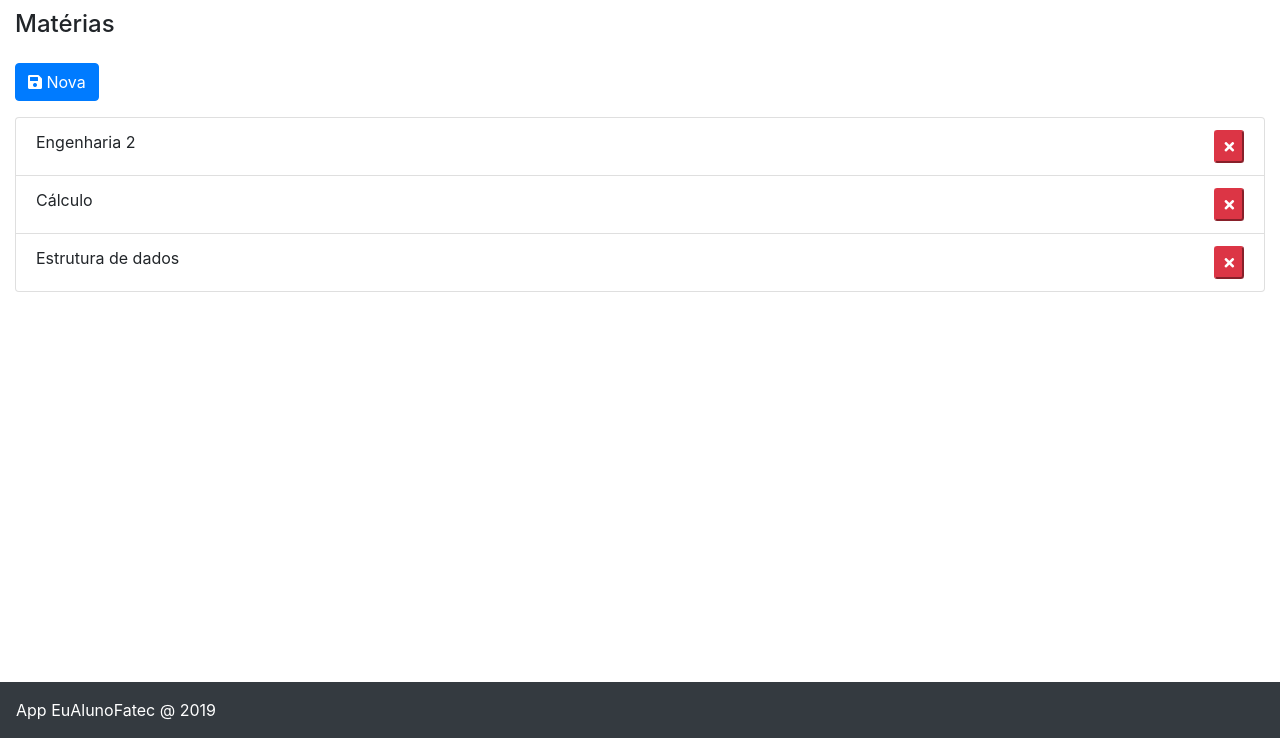
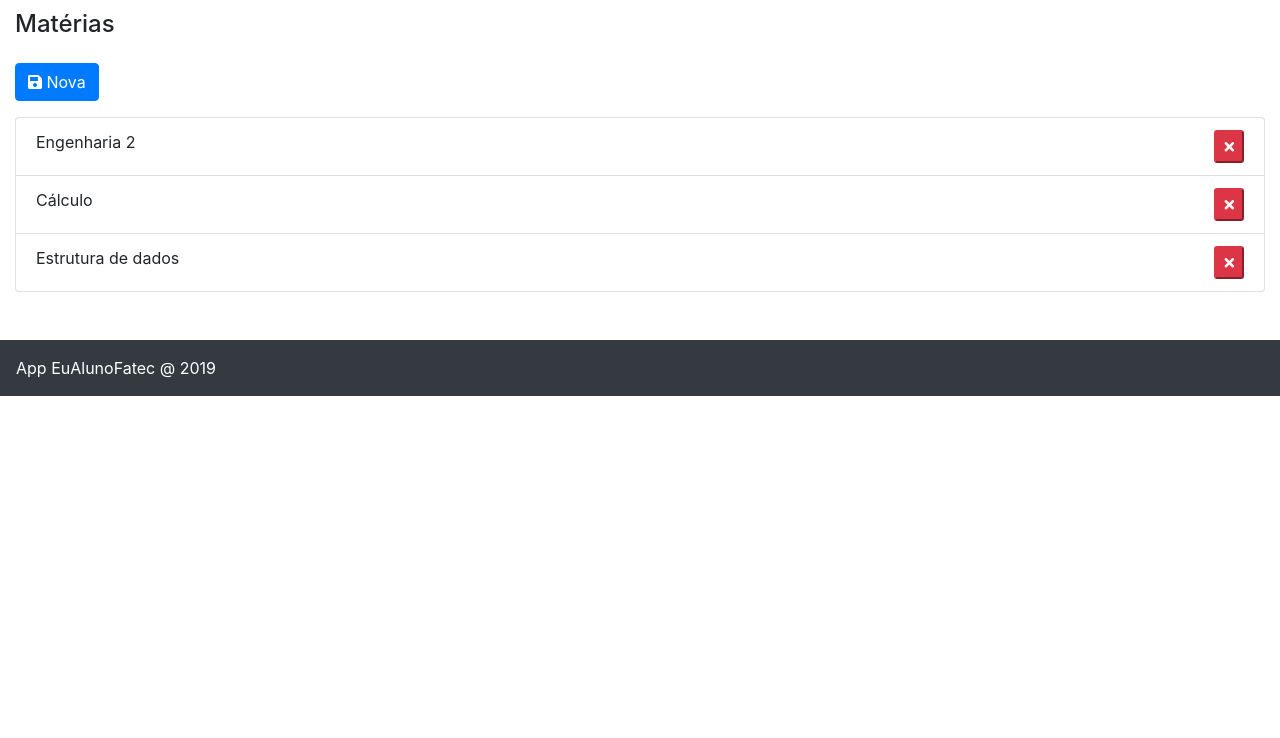
Before and after one commit to gabrieldepaula/gabrieldepaula.github.io, a plain HTML site: page euAlunoFatec/materias.html in a window 1280 px wide. Shown: the part 62-800 px from the top of the page. Drawn offline with nearby package versions, Linux system fonts and the light colour scheme.

Commit message:
Working...

```diff
--- a/euAlunoFatec/materias.html
+++ b/euAlunoFatec/materias.html
@@ -63,7 +63,7 @@
 
         </div>
 
-        <div class="bg-dark text-white p-3 mt-5 position-absolute" style="width:100%; bottom: 0;">
+        <div class="bg-dark text-white p-3 mt-5 position-relative" style="width:100%; bottom: 0;">
             App EuAlunoFatec @ 2019
         </div>
 
```
